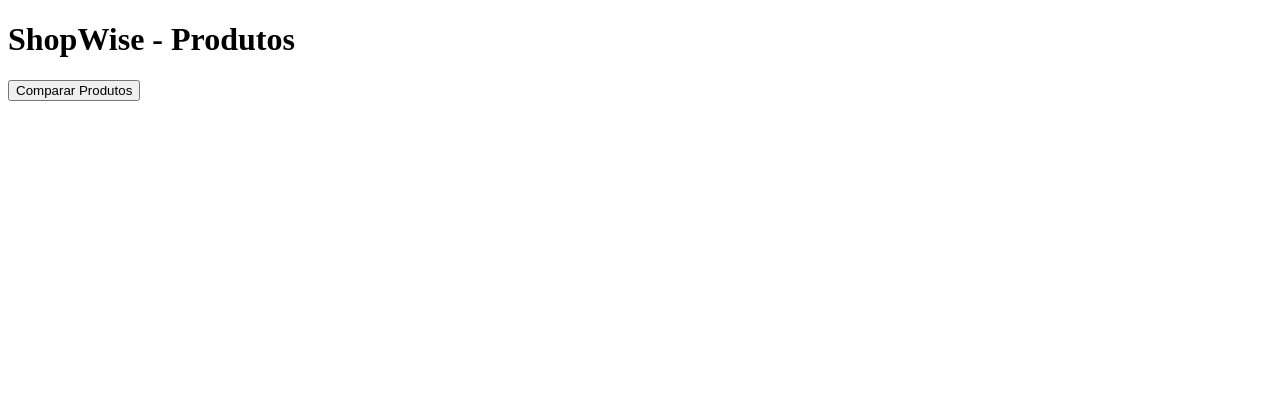
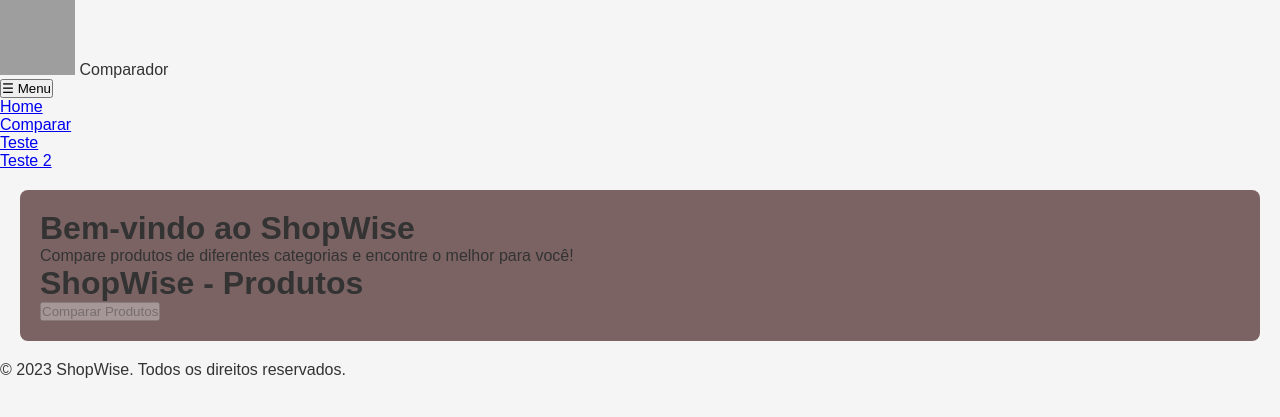
Before and after one commit to MarcioBelucci/pirc, a Flask app: page / in a window 1280 px wide. Shown: the top 417 px of the page. Run offline with Flask 3, Linux system fonts and the light colour scheme; data that the repository does not hold is empty; grey boxes are pictures that could not be loaded.

Commit message:
feat: add main.js for handling product comparison checkbox logic

```diff
--- a/app.py
+++ b/app.py
@@ -10,7 +10,7 @@ db.init_app(app)
 @app.route("/")
 def home():
     product_list = Product.query.all()
-    return render_template("index.html", products=product_list)
+    return render_template("templates/index.html", products=product_list)
 
 @app.route("/product/<int:product_id>")
 def product_detail(product_id):
--- /dev/null
+++ b/static/scripts/main.js
@@ -0,0 +1,9 @@
+const checkboxes = document.querySelectorAll('input[name="ids"]');
+const button = document.querySelector('button');
+
+checkboxes.forEach((control) => {
+  control.addEventListener("change", () => {
+    const checkedCount = document.querySelectorAll('input[name="ids"]:checked').length;
+    button.disabled = checkedCount < 2 || checkedCount > 3;
+  });
+});
--- a/templates/index.html
+++ b/templates/index.html
@@ -2,9 +2,32 @@
 <html lang="pt-br">
 <head>
     <meta charset="UTF-8">
-    <title>ShopWise</title>
+    <meta name="viewport" content="width=device-width, initial-scale=1.0">
+    <title>ShopWise-Index</title>
+    <link rel="stylesheet" href="{{ url_for('static', filename='static/styles/style.css') }}">
+    <script src="{{ url_for('static', filename='static/scripts/main.js') }}" defer></script>
 </head>
 <body>
+    <header>
+        <div class="header-inner">
+      <div class="brand">
+        <img src="images/logo.webp" alt="Piracicaba Lures Anglers logo" width="75" height="75">
+        <span>Comparador</span>
+      </div>
+      <button type="button" class="nav-toggle" aria-expanded="false" aria-controls="main-nav">☰ Menu</button>
+      <nav class="main-nav" id="main-nav" aria-label="Main navigation">
+        <ul>
+          <li><a href="index.html" aria-current="page">Home</a></li>
+          <li><a href="compare.html">Comparar</a></li>
+          <li><a href="#">Teste</a></li>
+          <li><a href="#">Teste 2</a></li>
+        </ul>
+      </nav>
+    </div>
+    </header>
+    <main>
+        <h1>Bem-vindo ao ShopWise</h1>
+        <p>Compare produtos de diferentes categorias e encontre o melhor para você!</p>
         <form action="/compare" method="get">
             <h1>ShopWise - Produtos</h1>
 
@@ -20,7 +43,11 @@
                 <hr>
             {% endfor %}
 
-        <button type="submit">Comparar Produtos</button>
+            <button type="submit" disabled>Comparar Produtos</button>
         </form>
+    </main>
+    <footer>
+        <p>&copy; 2023 ShopWise. Todos os direitos reservados.</p>
+    </footer>
 </body>
 </html>
```
Lines whose indentation alone changed are shown as unchanged.
